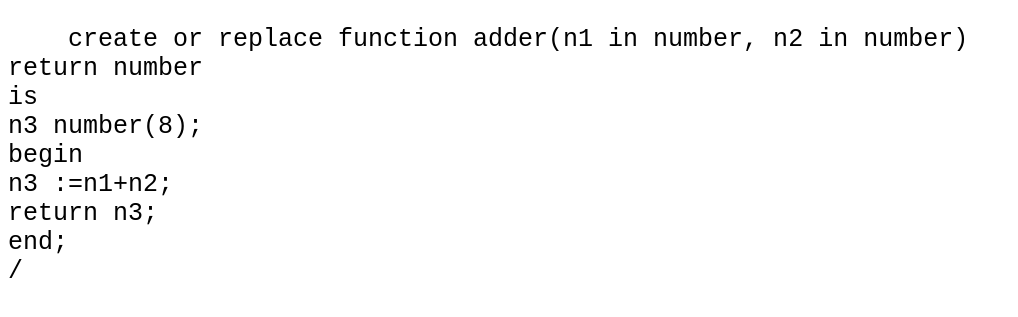
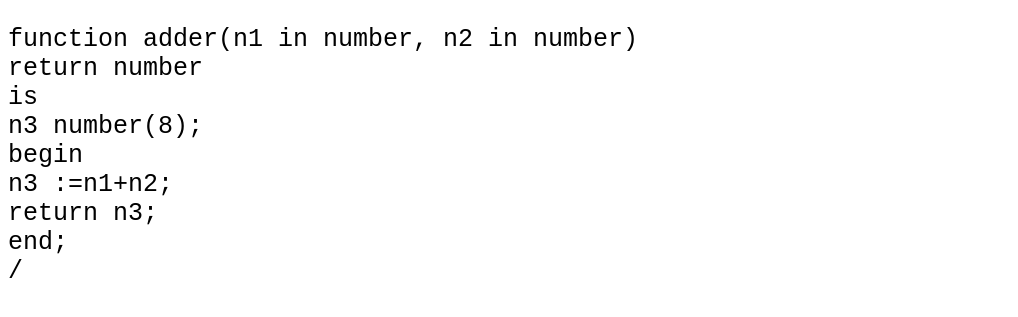
Before and after one commit to Kuldeep-deep/DBMS, a plain HTML site: page PL_SQL/15.html in a window 1280 px wide. Shown: the top 317 px of the page, without its empty margins (0-1018 px from the left). Drawn offline with Linux system fonts and the light colour scheme.

Commit message:
Update 15.html

```diff
--- a/PL_SQL/15.html
+++ b/PL_SQL/15.html
@@ -10,7 +10,7 @@
 </head>
 <body>
 <pre>
-    create or replace function adder(n1 in number, n2 in number)
+function adder(n1 in number, n2 in number)
 return number
 is
 n3 number(8);
```
